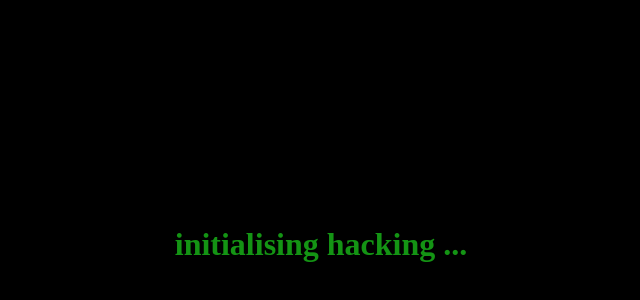
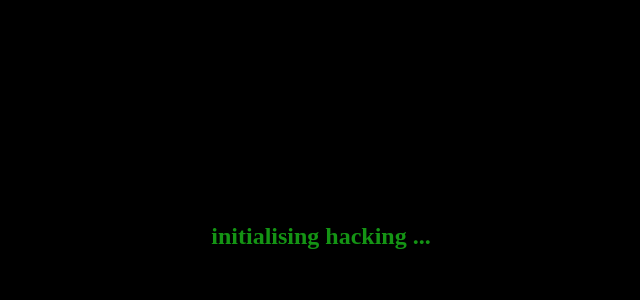
Before and after one commit to shivmSingh1/PasswordJsProgram, a plain HTML site: page index.html in a window 1280 px wide. Shown: the part 164-464 px from the top of the page, without its empty margins (319-959 px from the left). Drawn offline with Linux system fonts and the light colour scheme.

Commit message:
modify app.css

```diff
--- a/index.html
+++ b/index.html
@@ -9,9 +9,7 @@
 </head>
 
 <body>
-    <div>
-        <h1 id="one">waiting ...</h1>
-    </div>
+    <p id="one" class="center-text">waiting ...</p>
     <script src="hacking.js"></script>
 </body>
 
--- a/style.css
+++ b/style.css
@@ -1,16 +1,19 @@
+* {
+    margin: 0;
+    padding: 0;
+}
+
 body {
     height: 100vh;
     display: flex;
     justify-content: center;
     align-items: center;
     background-color: black;
-    color: white;
 }
 
-div {
-
-
-    /* height: 100%; */
+.center-text {
+    font-size: x-large;
+    text-align: center;
+    font-weight: bold;
     color: RGB(20, 148, 20);
-    flex-direction: column;
 }
```
